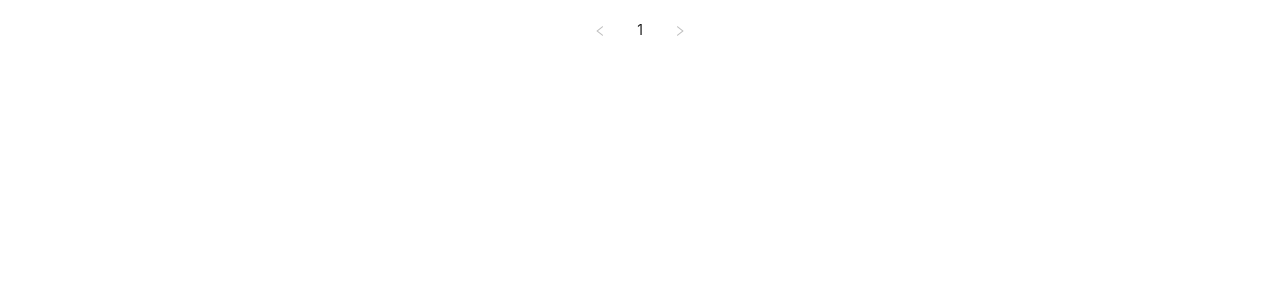
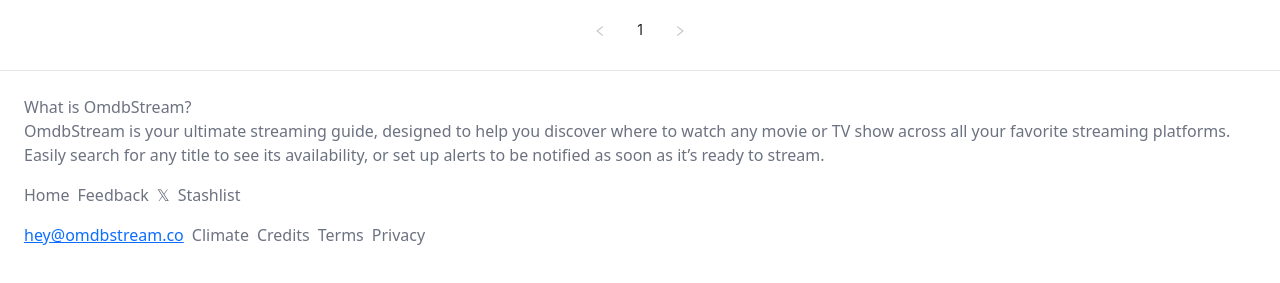
Before and after one commit to mdogan13/omdb-react, a React (Create React App) app: page / in a window 1280 px wide. Shown: the part 179-462 px from the top of the page. Built offline with nearby package versions, Linux system fonts and the light colour scheme; no server answers.

Commit message:
Add footer

```diff
--- a/src/App.tsx
+++ b/src/App.tsx
@@ -3,6 +3,7 @@ import React from 'react';
 import { BrowserRouter as Router, Routes, Route } from 'react-router-dom';
 import Details from './components/Details/Details';
 import Listing from './components/Listing/Listing';
+import Footer from './components/Footer/Footer';
 
 const App: React.FC = () => {
   return (
@@ -23,6 +24,8 @@ const App: React.FC = () => {
         <Route path="/" element={<Listing />} />
         <Route path="/details/:imdbID" element={<Details />} />
       </Routes>
+
+      <Footer/>
     </Router>
   );
 }
--- /dev/null
+++ b/src/components/Footer/Footer.module.scss
@@ -0,0 +1,5 @@
+.footer {
+    color: rgb(107, 114, 128);
+    height: 230px;
+    border-top: 1px solid rgb(229, 231, 235);
+}
--- /dev/null
+++ b/src/components/Footer/Footer.tsx
@@ -0,0 +1,33 @@
+import React from 'react';
+import styles from './Footer.module.scss'
+
+const Footer: React.FC = () => {
+	return (
+		<footer className={`p-4 ${styles.footer}`}>
+			<div className='d-flex flex-column '>
+				<div>
+					What is OmdbStream?
+					<p>OmdbStream is your ultimate streaming guide, designed to help you discover where to watch any movie or TV show across all your favorite streaming platforms. Easily search for any title to see its availability, or set up alerts to be notified as soon as it’s ready to stream.</p>
+				</div>
+
+				<div className='d-flex gap-2'  >
+					<a>Home</a>
+					<a>Feedback</a>
+					<a>𝕏</a>
+					<a>Stashlist</a>
+				</div>
+				<div className='d-flex gap-2 mt-3' >
+					<address>
+						<a href="mailto:hey@omdbstream.co" target="_blank" rel="noreferrer">hey@omdbstream.co</a>
+					</address>
+					<a>Climate</a>
+					<a>Credits</a>
+					<a>Terms</a>
+					<a>Privacy</a></div>
+			</div>
+
+		</footer>
+	);
+};
+
+export default Footer;
```
